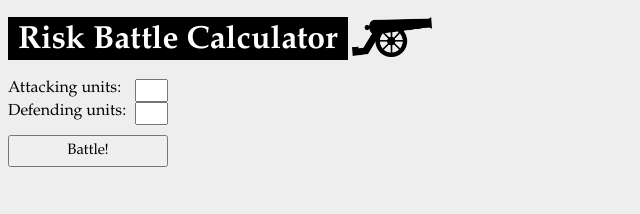
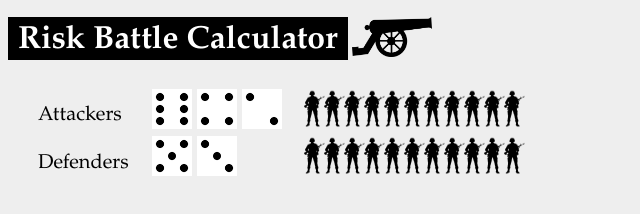
Before and after one commit to ahilbers/risk_calculator, a plain HTML site: page index.html in a window 1280 px wide. Shown: the whole page, without its empty margins (0-640 px from the left). Drawn offline with Linux system fonts and the light colour scheme.

Commit message:
create inline block styling

```diff
--- a/index.html
+++ b/index.html
@@ -1,6 +1,8 @@
 <!DOCTYPE html>
 <html lang="en">
-  <meta charset="UTF-8">
+  <meta charset="UTF-8"
+        name="viewport"
+        content="width=device-width, initial-scale=1.0">
 
   <head><title>Risk Battle Calculator</title></head>
   <script language="JavaScript" src="main.js"></script>
@@ -18,29 +20,74 @@
 
   <body>
 
-    <div id="div_inputs">
-      <form>
-        <label> Attacking units:
-          <input type="text" id="in_attack_units" class="input_num_units">
-        </label>
-      </form>
-      <form>
-        <label> Defending units:
-          <input type="text" id="in_defend_units" class="input_num_units">
-        </label>
-      </form>
-    </div>
+    <!-- <div id="div_inputs"> -->
+    <!--   <form> -->
+    <!--     <label> Attacking units: -->
+    <!--       <input type="text" id="in_attack_units" class="input_num_units"> -->
+    <!--     </label> -->
+    <!--   </form> -->
+    <!--   <form> -->
+    <!--     <label> Defending units: -->
+    <!--       <input type="text" id="in_defend_units" class="input_num_units"> -->
+    <!--     </label> -->
+    <!--   </form> -->
+    <!-- </div> -->
 
-    <div id="div_submit_button">
-      <input type="submit"
-             onclick="battleFromBattleButton();"
-             value="Battle!">
+    <!-- <div id="div_submit_button"> -->
+    <!--   <input type="submit" -->
+    <!--          onclick="battleFromBattleButton();" -->
+    <!--          value="Battle!"> -->
+    <!-- </div> -->
+
+    <!-- <br> <br> <br> -->
+
+    <!-- <div id="div_results"></div> -->
+
+    <div class="results-row">
+      <div class="col-1">
+        <br>
+        Attackers
+        <br> <br>
+        Defenders
+        <br> <br>
+      </div>
+      <div class="col-2">
+        <img class="die-image" src="img/die_6.png">
+        <img class="die-image" src="img/die_4.png">
+        <img class="die-image" src="img/die_2.png">
+        <br>
+        <img class="die-image" src="img/die_5.png">
+        <img class="die-image" src="img/die_3.png">
+      </div>
+      <div class="col-3">
+        <img class="soldier-image" src="img/soldier.png">
+        <img class="soldier-image" src="img/soldier.png">
+        <img class="soldier-image" src="img/soldier.png">
+        <img class="soldier-image" src="img/soldier.png">
+        <img class="soldier-image" src="img/soldier.png">
+        <img class="soldier-image" src="img/soldier.png">
+        <img class="soldier-image" src="img/soldier.png">
+        <img class="soldier-image" src="img/soldier.png">
+        <img class="soldier-image" src="img/soldier.png">
+        <img class="soldier-image" src="img/soldier.png">
+        <img class="soldier-image" src="img/soldier.png">
+        <br>
+        <img class="soldier-image" src="img/soldier.png">
+        <img class="soldier-image" src="img/soldier.png">
+        <img class="soldier-image" src="img/soldier.png">
+        <img class="soldier-image" src="img/soldier.png">
+        <img class="soldier-image" src="img/soldier.png">
+        <img class="soldier-image" src="img/soldier.png">
+        <img class="soldier-image" src="img/soldier.png">
+        <img class="soldier-image" src="img/soldier.png">
+        <img class="soldier-image" src="img/soldier.png">
+        <img class="soldier-image" src="img/soldier.png">
+        <img class="soldier-image" src="img/soldier.png">
+      </div>
     </div>
 
 
-    <br> <br> <br>
 
-    <div id="div_results"></div>
 
 
   </body>
--- a/main.css
+++ b/main.css
@@ -1,39 +1,6 @@
 * {
     font-family: Palatino;
 }
-
-body {
-    background-color: #eeeeee;
-}
-
-#div_inputs {
-    width: 200px;
-    margin-bottom: 30px;
-}
-
-#div_inputs label {
-    float: left;
-    width: 160px;
-    display: block;
-}
-
-#div_inputs input {
-    float: right;
-    width: 25px;
-    display: inline;
-}
-
-#div_submit_button input {
-    float: left;
-    clear: left;
-    display: block;
-    padding: 5px 0px 5px;
-    margin: 10px 0px 0px;
-    font-size: 15px;
-    width: 160px;
-}
-
-
 
 h1 {
     background-color: black;
@@ -44,7 +11,81 @@ h1 {
     display: inline-block;
 }
 
-.center {
-    color: blue;
+body {
+    background-color: #eeeeee;
+}
+
+/* #div_inputs { */
+/*     width: 200px; */
+/*     margin-bottom: 30px; */
+/* } */
+
+/* #div_inputs label { */
+/*     float: left; */
+/*     width: 160px; */
+/*     display: block; */
+/* } */
+
+/* #div_inputs input { */
+/*     float: right; */
+/*     width: 25px; */
+/*     display: inline; */
+/* } */
+
+/* #div_submit_button input { */
+/*     float: left; */
+/*     clear: left; */
+/*     display: block; */
+/*     padding: 5px 0px 5px; */
+/*     margin: 10px 0px 0px; */
+/*     font-size: 15px; */
+/*     width: 160px; */
+/* } */
+
+.results-row{
+    display: inline-block;
+}
+
+.results-row > * {
+    font-size: 20px;
+    display: inline-block;
+}
+
+.col-1 {
+    display: inline-block;
+    vertical-align: middle;
+    width: 80px;
+    height: 120px;
+    padding: 0px 20px 0px;
+    margin: 0px 10px 0px;
     text-align: center;
 }
+
+.col-2 {
+    display: inline-block;
+    vertical-align: middle;
+    width: 150px;
+    height: 110px;
+    padding: 10px 0px 0px;
+    margin: 0px 0px 0px;
+}
+
+.col-3 {
+    display: inline-block;
+    vertical-align: middle;
+    width: 300px;
+    height: 110px;
+    padding: 10px 0px 0px;
+    margin: 0px 0px 0px;
+}
+
+.die-image {
+    width: 40px;
+    height: 40px;
+}
+
+.soldier-image {
+    width: 25px;
+    height: 40px;
+    margin: 0px -5px 0px;
+}
--- a/main.js
+++ b/main.js
@@ -52,10 +52,10 @@ function battleOneRound(unitsAttack, unitsDefend, roundInfoDict) {
 function getSoldierImage(roll) {
     let DOM_img = document.createElement("img");
     DOM_img.src = "img/soldier.png";
-    DOM_img.height = 50;
-    DOM_img.width = 30;
-    DOM_img.hspace = 5;
-    DOM_img.vspace = 5;
+    DOM_img.height = 40;
+    DOM_img.width = 25;
+    DOM_img.hspace = 0;
+    DOM_img.vspace = 0;
     return DOM_img
 }
 
@@ -82,6 +82,10 @@ function renderRoundInfo(roundInfoDict) {
                                             + d.unitsDefendLeftAtStart));
     par.appendChild(document.createElement("br"));
     for (i=0; i<d.unitsAttackLeftAtStart; i++) {
+        par.appendChild(getSoldierImage())
+    }
+    par.appendChild(document.createElement("br"));
+    for (i=0; i<d.unitsDefendLeftAtStart; i++) {
         par.appendChild(getSoldierImage())
     }
     par.appendChild(document.createElement("br"));
```
